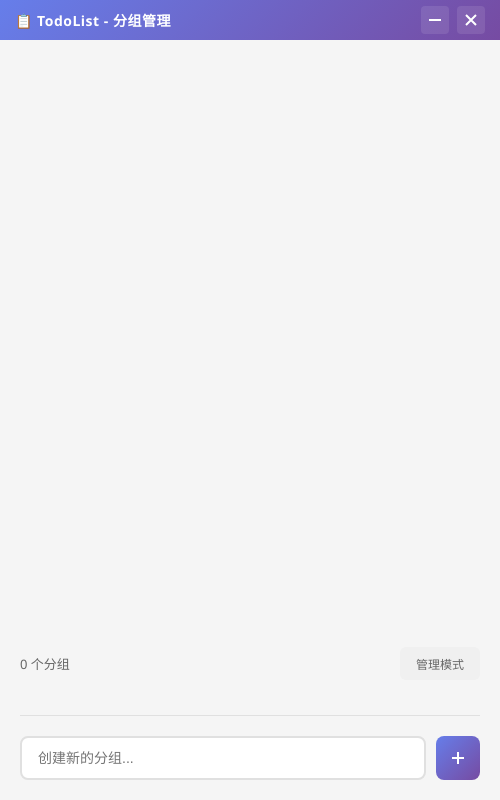
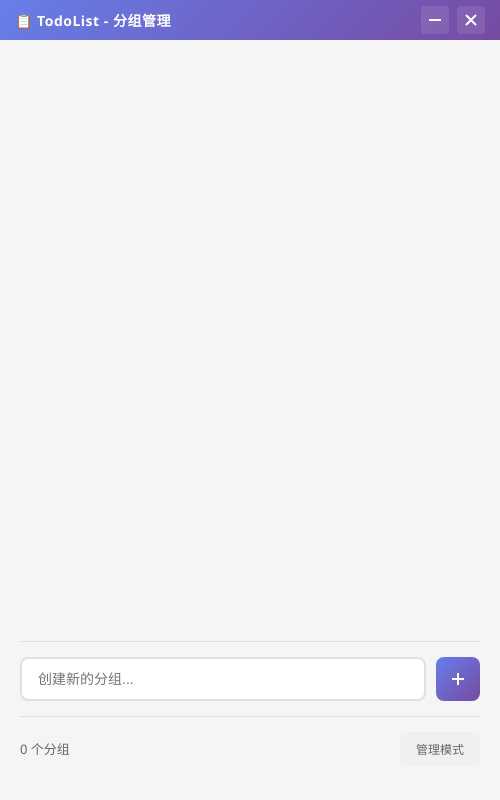
Before and after one commit to CoderJackLiu/WhatToDo, an Electron app: page groups.html in a window 500 px wide. Drawn offline with Linux system fonts and the light colour scheme; no server answers.

Commit message:
Refactor footer section in group-detail and groups HTML files for consistency.  Update styles for input section and footer to improve layout and visual appeal.

```diff
--- a/groups.html
+++ b/groups.html
@@ -35,12 +35,6 @@
       </ul>
     </div>
 
-    <!-- 底部统计 -->
-    <div class="footer">
-      <span id="group-count" class="todo-count">0 个分组</span>
-      <button id="delete-mode-btn" class="clear-btn">管理模式</button>
-    </div>
-
     <!-- 添加分组区域 -->
     <div class="input-section">
       <input
@@ -56,6 +50,12 @@
         </svg>
       </button>
     </div>
+
+    <!-- 底部统计 -->
+    <div class="footer">
+      <span id="group-count" class="todo-count">0 个分组</span>
+      <button id="delete-mode-btn" class="clear-btn">管理模式</button>
+    </div>
   </div>
 
   <script src="groups.js"></script>
--- a/styles.css
+++ b/styles.css
@@ -134,9 +134,9 @@ body.group-detail .container {
 .input-section {
   display: flex;
   gap: 10px;
-  margin-top: 20px;
-  padding-top: 20px;
+  padding: 15px 0;
   border-top: 1px solid #e0e0e0;
+  border-bottom: 1px solid #e0e0e0;
 }
 
 .todo-input {
@@ -312,7 +312,8 @@ body.group-detail .container {
   justify-content: space-between;
   align-items: center;
   padding: 15px 0;
-  margin-bottom: 0;
+  margin-top: 0;
+  background-color: #f5f5f5;
 }
 
 .todo-count {
```
Also changed, not shown: group-detail.html (+6 -6 lines).
